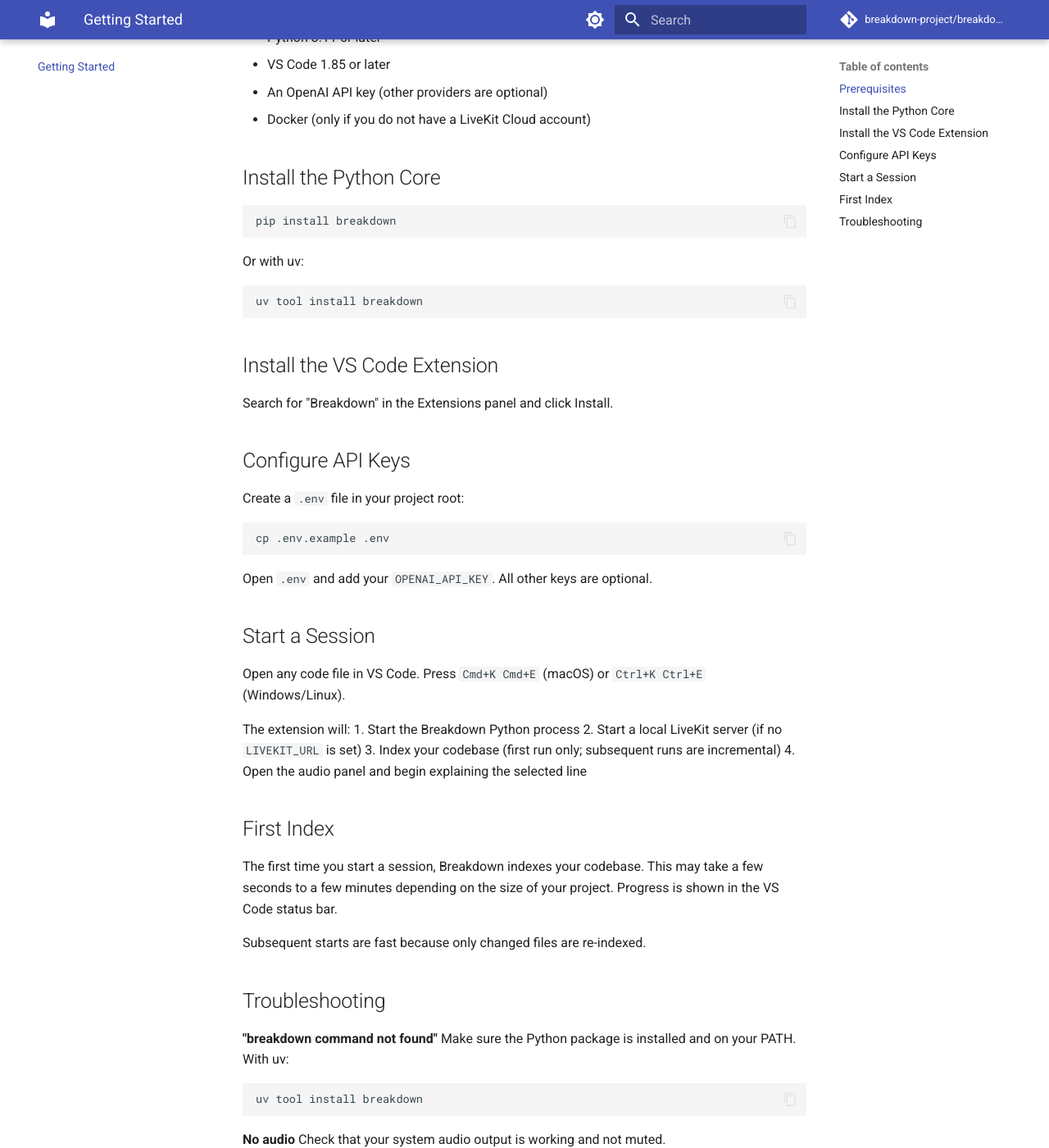
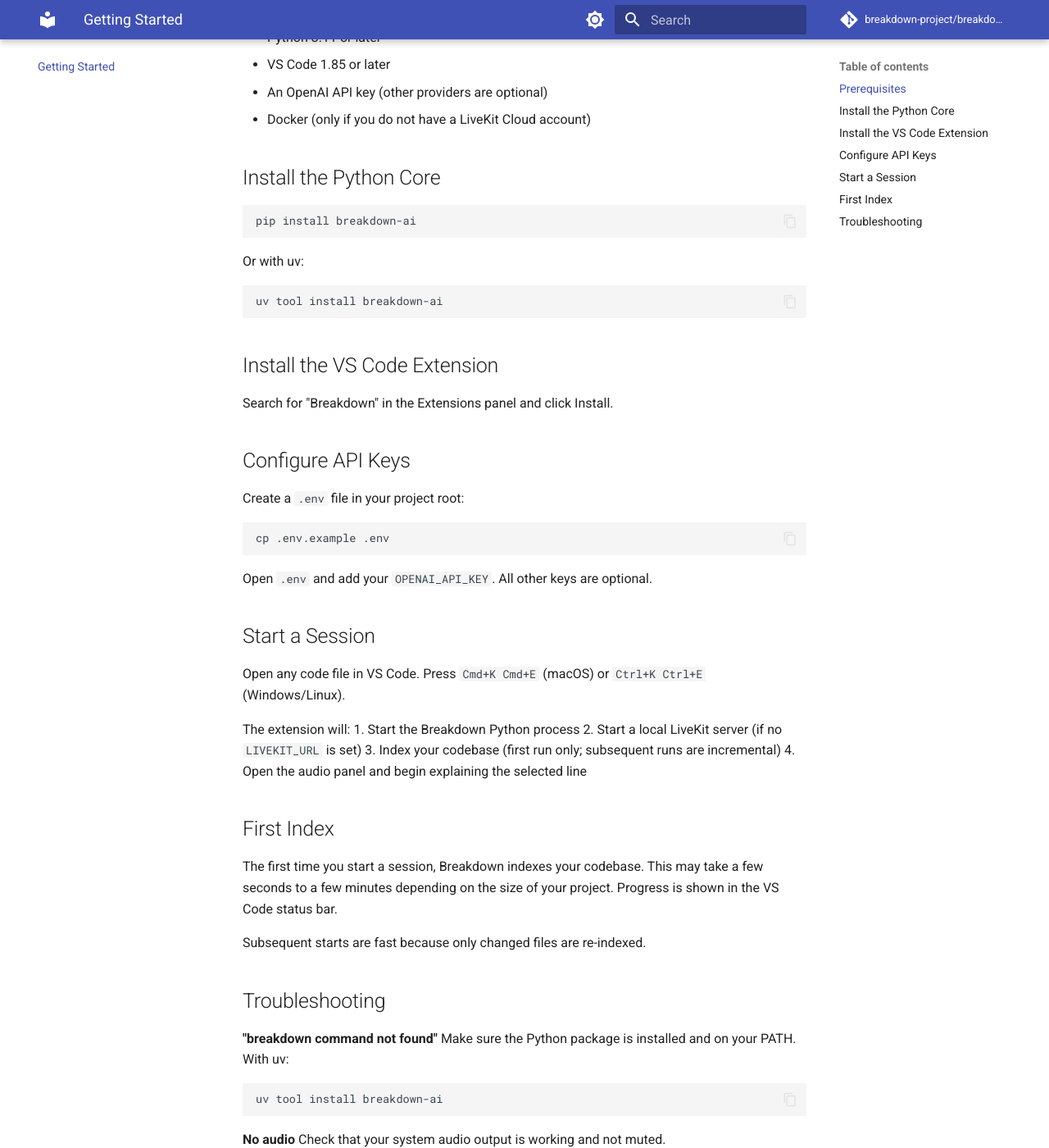
Before and after one commit to Belaleatsbanana/Breakdown, an MkDocs documentation site: the page built from docs/getting-started.md, in a window 1280 px wide and 1400 px high, scrolled down 246 px. Shown: the whole window at 82% size. Built offline with MkDocs 1.6.1 and Material for MkDocs 9.7.7, drawn with Linux system fonts in a browser that asks for light colours; comment, search, counter and statistics services are not loaded.

````diff
--- a/docs/getting-started.md
+++ b/docs/getting-started.md
@@ -10,13 +10,13 @@
 ## Install the Python Core
 
 ```bash
-pip install breakdown
+pip install breakdown-ai
 ```
 
 Or with uv:
 
 ```bash
-uv tool install breakdown
+uv tool install breakdown-ai
 ```
 
 ## Install the VS Code Extension
@@ -57,7 +57,7 @@ Subsequent starts are fast because only changed files are re-indexed.
 **"breakdown command not found"**
 Make sure the Python package is installed and on your PATH. With uv:
 ```bash
-uv tool install breakdown
+uv tool install breakdown-ai
 ```
 
 **No audio**
````
Also changed, not shown: README.md (+1 -1 lines), 2 other files.
